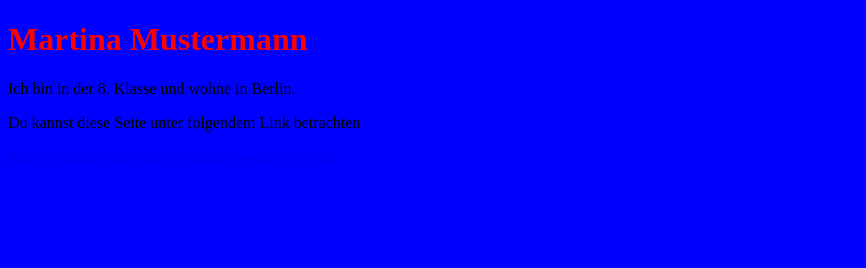
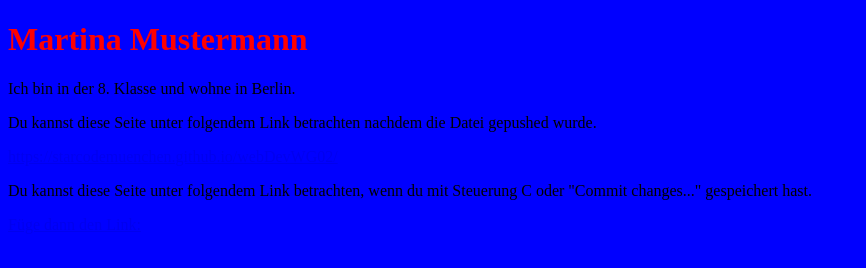
Before and after one commit to starcodeMuenchen/webDevWG02, a plain HTML site: page index.html in a window 1280 px wide. Shown: the whole page, without its empty margins (0-866 px from the left). Drawn offline with Linux system fonts and the light colour scheme.

Commit message:
Update index.html

```diff
--- a/index.html
+++ b/index.html
@@ -11,8 +11,12 @@
 <body>
     <h1>Martina Mustermann</h1>
     <p>Ich bin in der 8. Klasse und wohne in Berlin.</p>
-    <p> Du kannst diese Seite unter folgendem Link betrachten <p>
+    <p> Du kannst diese Seite unter folgendem Link betrachten nachdem die Datei gepushed wurde.<p>
     <a href="https://starcodemuenchen.github.io/webDevWG02/"> https://starcodemuenchen.github.io/webDevWG02/ </a>
+
+   <p> Du kannst diese Seite unter folgendem Link betrachten, wenn du mit Steuerung C oder "Commit changes..." gespeichert hast.<p>
+   <a href="https://htmlpreview.github.io">
+   <p> Füge dann den Link: <p>
 </body>
 
 </html>
```
